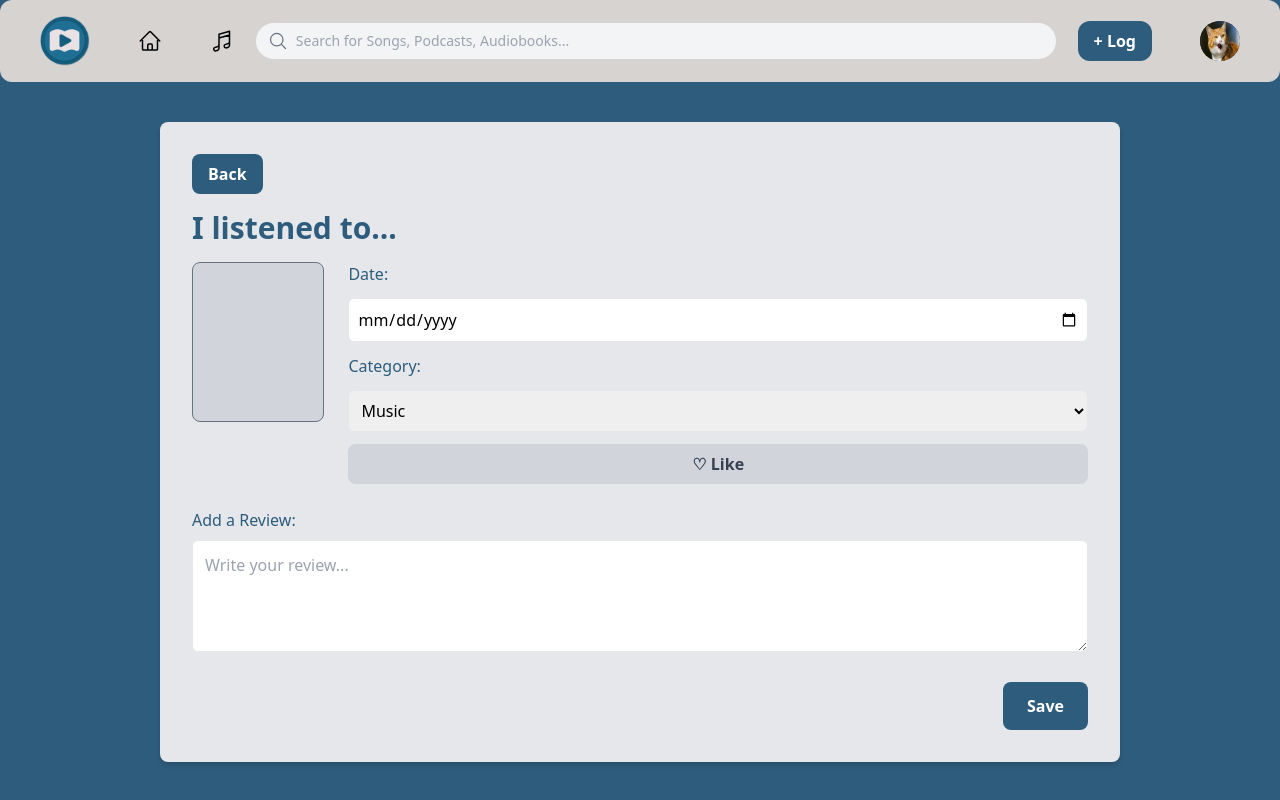
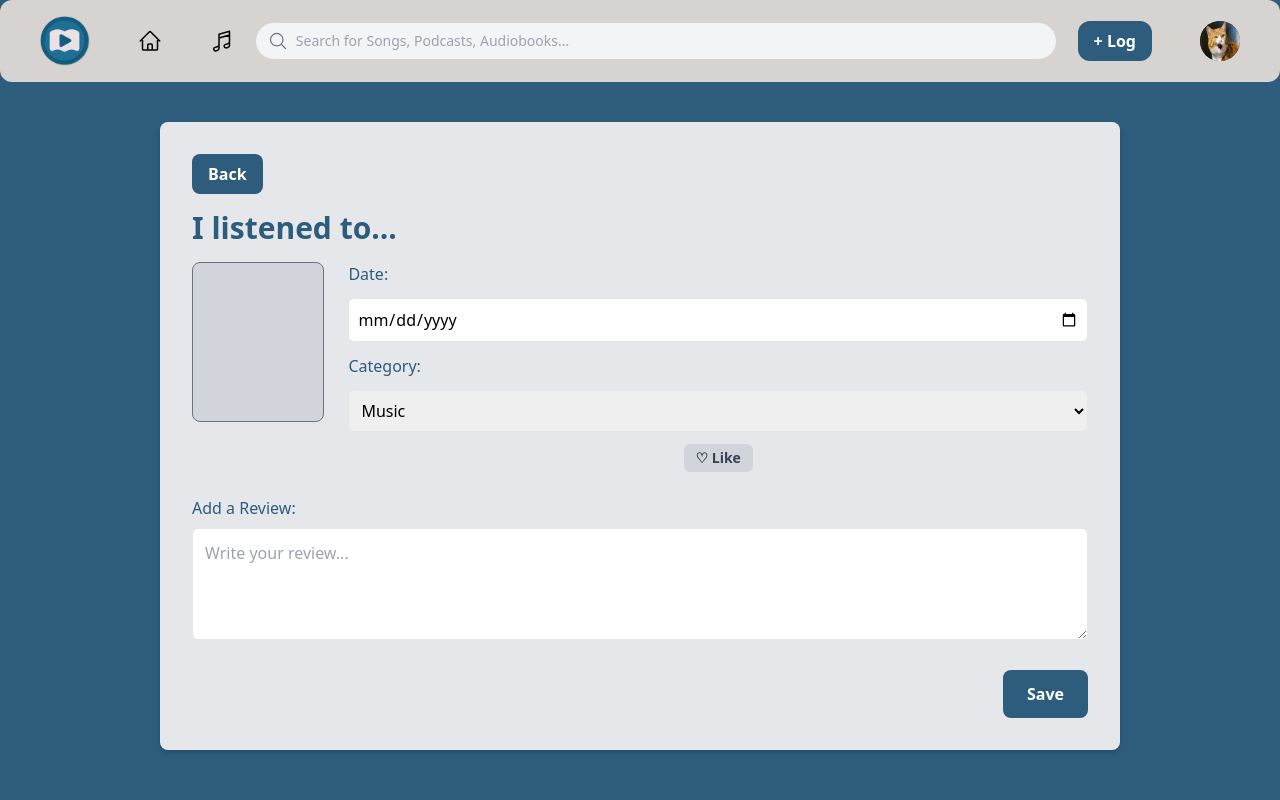
Before and after one commit to Devamp/media-tracker, a Next.js app in the folder client/: page /logdetails in a window 1280 px wide. Built offline with nearby package versions, Linux system fonts and the light colour scheme.

Commit message:
logdetails page is updated

```diff
--- a/client/src/app/logdetails/page.js
+++ b/client/src/app/logdetails/page.js
@@ -29,10 +29,10 @@ export default function LogDetailsPage() {
 
       {/* Main Container */}
       <div className="bg-gray-200 p-8 rounded-lg mt-10 w-3/4 shadow-md">
-        {/* Back Button */}
+        {/* Back Button (Linked to /log) */}
         <button
           className="bg-[#2d5c7c] text-white px-4 py-2 rounded-lg font-bold mb-4"
-          onClick={() => router.back()}
+          onClick={() => router.push("/log")}
         >
           Back
         </button>
@@ -69,15 +69,17 @@ export default function LogDetailsPage() {
               <option value="Audiobook">Audiobook</option>
             </select>
 
-            {/* Like Button */}
+            {/* Like Button (Smaller & Centered) */}
+            <div className="flex justify-center mt-4">
               <button
-              className={`px-4 py-2 rounded-lg font-bold ${
+                className={`px-3 py-1 rounded-md text-sm font-semibold transition ${
                   liked ? "bg-red-500 text-white" : "bg-gray-300 text-gray-700"
                 }`}
                 onClick={() => setLiked(!liked)}
               >
                 {liked ? "♥ Liked" : "♡ Like"}
               </button>
+            </div>
           </div>
         </div>
 
```
Lines whose indentation alone changed are shown as unchanged.
